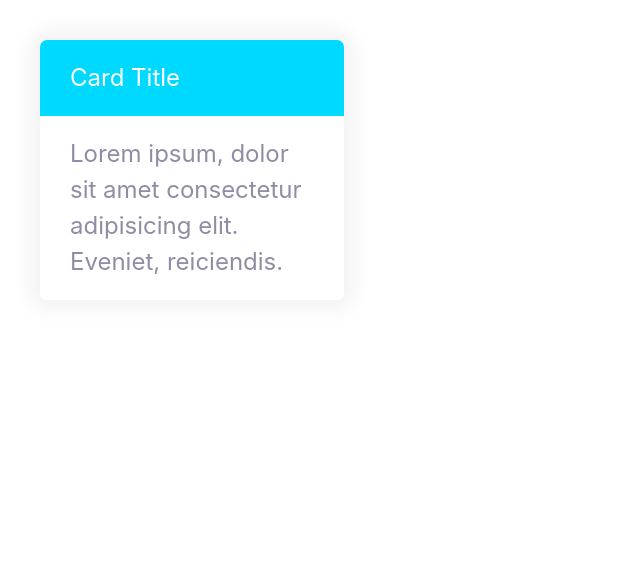
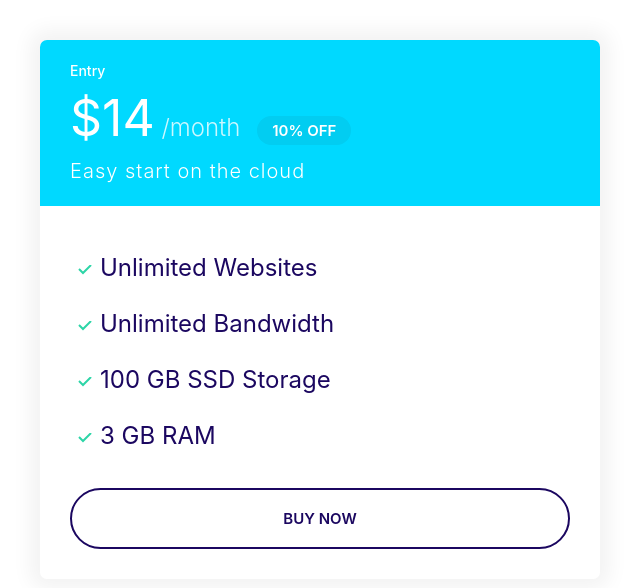
Before and after one commit to Paulgorithms/moshify, a plain HTML site: page index.html in a window 1280 px wide. Shown: the whole page, without its empty margins (0-640 px from the left). Drawn offline with Linux system fonts and the light colour scheme.

Commit message:
Build the plan component.

```diff
--- a/css/styles.css
+++ b/css/styles.css
@@ -118,6 +118,7 @@ a {
 
 .badge--small {
   font-size: 1.6rem;
+  padding: 0.5rem 1.5rem;
 }
 
 @media screen and (min-width: 1024px) {
@@ -304,3 +305,52 @@ a {
   background: var(--color-secondary);
   color: #fff;
 }
+
+.card--secondary .badge--secondary {
+  background: #02cdf1;
+}
+
+/* plans */
+
+.plan__name {
+  color: white;
+  margin: 0;
+  font-weight: 500;
+  font-size: 2.4rem;
+}
+
+.plan__price {
+  font-size: 6rem;
+}
+
+.plan__billing-cycle {
+  font-size: 2.4rem;
+  font-weight: 300;
+  opacity: 0.8;
+  margin-right: 1rem;
+}
+
+.plan__description {
+  font-size: 2rem;
+  font-weight: 300;
+  letter-spacing: 1px;
+  display: block;
+}
+
+.plan .list__item {
+  margin-bottom: 2rem;
+}
+
+@media screen and (min-width: 1024px) {
+  .plan__name {
+    font-size: 1.4rem;
+  }
+
+  .plan__price {
+    font-size: 5rem;
+  }
+
+  .plan_billing-cycle {
+    font-size: 1.6rem;
+  }
+}
--- a/index.html
+++ b/index.html
@@ -8,12 +8,25 @@
     <link rel="stylesheet" href="css/styles.css" />
   </head>
   <body>
-    <div style="width: 30%; padding: 4rem">
-      <div class="card card--secondary">
-        <header class="card__header">Card Title</header>
-        <div class="card__body">
-          Lorem ipsum, dolor sit amet consectetur adipisicing elit. Eveniet,
-          reiciendis.
+    <div style="width: 50%; padding: 4rem">
+      <div class="plan">
+        <div class="card card--secondary">
+          <header class="card__header">
+            <h3 class="plan__name">Entry</h3>
+            <span class="plan__price">$14</span>
+            <span class="plan__billing-cycle">/month</span>
+            <span class="badge badge--secondary badge--small">10% OFF</span>
+            <span class="plan__description">Easy start on the cloud</span>
+          </header>
+          <div class="card__body">
+            <ul class="list list--tick">
+              <li class="list__item">Unlimited Websites</li>
+              <li class="list__item">Unlimited Bandwidth</li>
+              <li class="list__item">100 GB SSD Storage</li>
+              <li class="list__item">3 GB RAM</li>
+            </ul>
+            <button class="btn btn--outline btn--block">Buy Now</button>
+          </div>
         </div>
       </div>
     </div>
```
Also changed, not shown: components/lists.html (+3 -3 lines).
